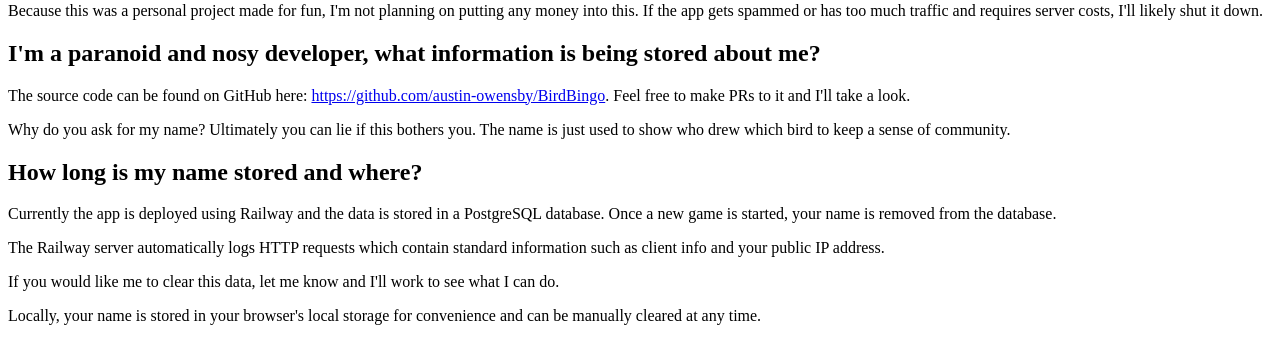
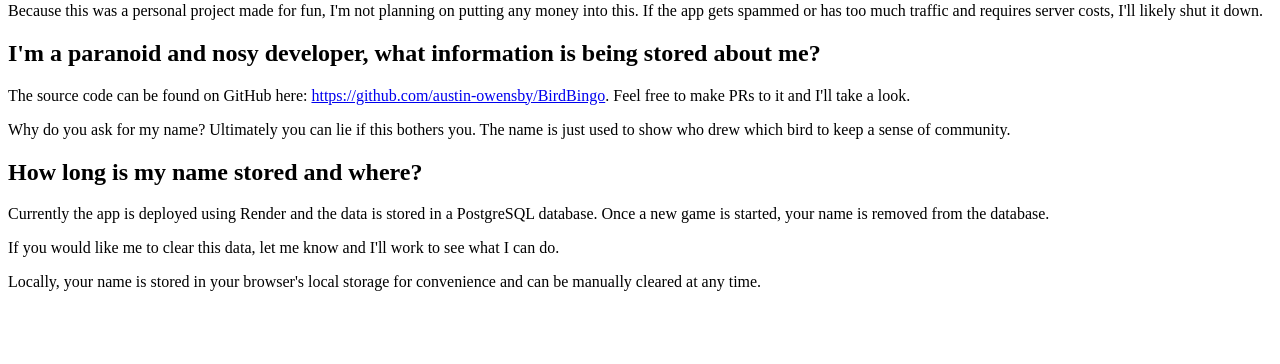
Before and after one commit to austin-owensby/BirdBingo, a Flask app: page /info in a window 1280 px wide. Shown: the part 219-583 px from the top of the page. Run offline with Flask 3, Linux system fonts and the light colour scheme.

Commit message:
Update info page to mention Render

```diff
--- a/app/templates/info.html
+++ b/app/templates/info.html
@@ -15,8 +15,7 @@
     <p>Why do you ask for my name? Ultimately you can lie if this bothers you. The name is just used to show who drew which bird to keep a sense of community.</p>
 
     <h2>How long is my name stored and where?</h2>
-    <p>Currently the app is deployed using Railway and the data is stored in a PostgreSQL database. Once a new game is started, your name is removed from the database.</p>
-    <p>The Railway server automatically logs HTTP requests which contain standard information such as client info and your public IP address.</p>
+    <p>Currently the app is deployed using Render and the data is stored in a PostgreSQL database. Once a new game is started, your name is removed from the database.</p>
     <p>If you would like me to clear this data, let me know and I'll work to see what I can do.</p>
     <p>Locally, your name is stored in your browser's local storage for convenience and can be manually cleared at any time.</p>
 {% endblock %}
```
Also changed, not shown: README.md.
